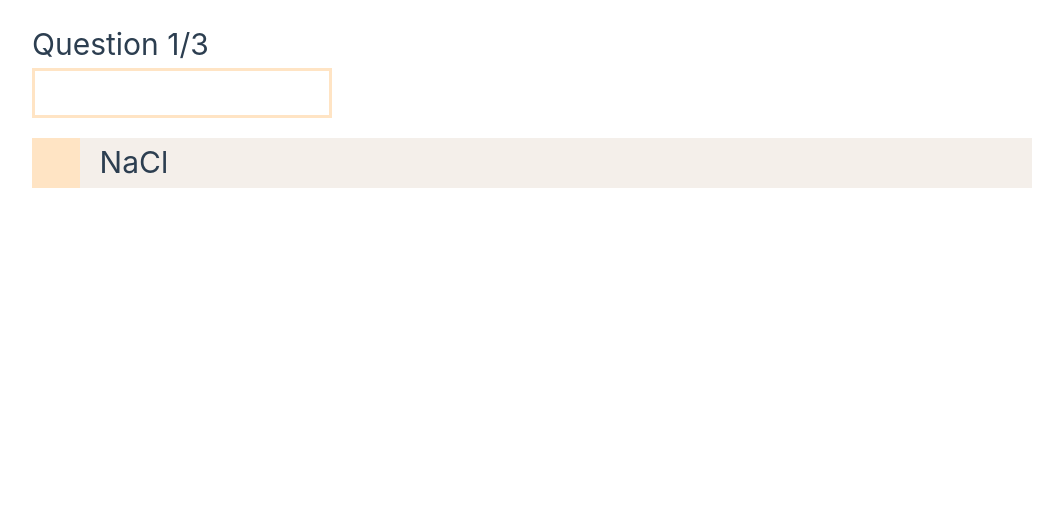
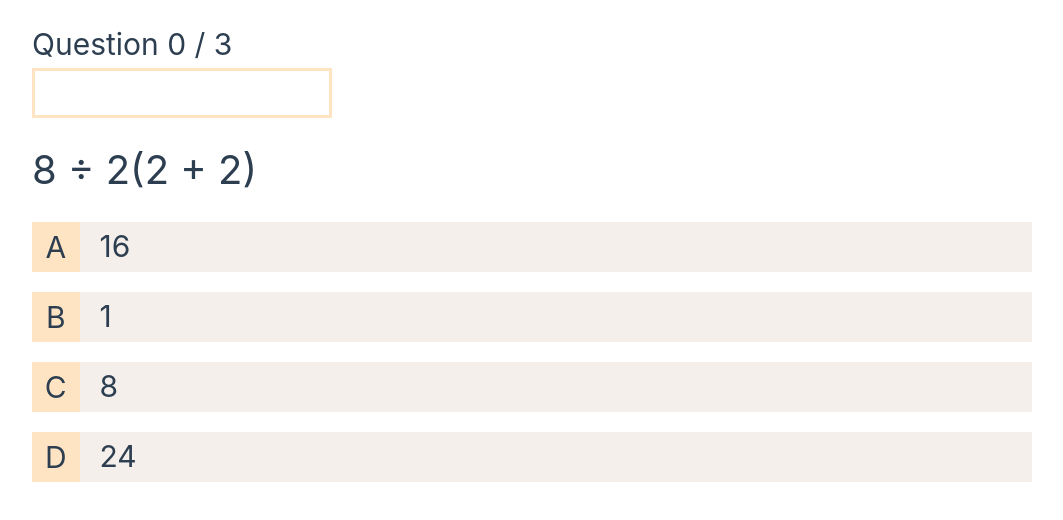
Before and after one commit to kokoichi206/frontend-prac, a Vue app in the folder VueQuizApp/: page /quiz/1 in a window 1280 px wide. Shown: the top 520 px of the page, without its empty margins (108-1171 px from the left). Built offline with nearby package versions, Linux system fonts and the light colour scheme.

Commit message:
finish quiz app

```diff
--- a/VueQuizApp/src/components/Question.vue
+++ b/VueQuizApp/src/components/Question.vue
@@ -1,12 +1,30 @@
+<script setup>
+import { defineProps, defineEmits } from "vue";
+const { question } = defineProps(["question"]);
+
+const emit = defineEmits(["selectOption"]);
+
+const selectedOption = (isCorrect) => {
+  emit("selectOption", isCorrect);
+};
+</script>
+
 <template>
   <div class="question-container">
-        <h1 class="question"></h1>
+    <h1 class="question">
+      {{ question.text }}
+    </h1>
   </div>
   <div class="option-container">
-        <div class="option">
-            <p class="option-label"></p>
+    <div
+      v-for="option in question.options"
+      :key="option.id"
+      class="option"
+      @click="selectedOption(option.isCorrect)"
+    >
+      <p class="option-label">{{ option.label }}</p>
       <div class="option-value">
-                <p>NaCl</p>
+        <p>{{ option.text }}</p>
       </div>
     </div>
   </div>
--- a/VueQuizApp/src/components/QuizHeader.vue
+++ b/VueQuizApp/src/components/QuizHeader.vue
@@ -1,8 +1,17 @@
+<script setup>
+import { defineProps } from "vue";
+
+const { questionStatus, barPercentage } = defineProps([
+  "questionStatus",
+  "barPercentage",
+]);
+</script>
+
 <template>
   <header>
-    <h4>Question 1/3</h4>
+    <h4>Question {{ questionStatus }}</h4>
     <div class="bar">
-      <div class="completion"></div>
+      <div class="completion" :style="{ width: barPercentage }"></div>
     </div>
   </header>
 </template>
--- /dev/null
+++ b/VueQuizApp/src/components/Result.vue
@@ -0,0 +1,30 @@
+<script setup>
+import { defineProps } from "vue";
+import { RouterLink } from "vue-router";
+
+const { numberOfCorrectAnswers, quizQuestionLength } = defineProps([
+  "numberOfCorrectAnswers",
+  "quizQuestionLength",
+]);
+</script>
+
+<template>
+  <div class="results">
+    <p>Your Results....</p>
+    <h1>{{ numberOfCorrectAnswers }}/{{ quizQuestionLength }}</h1>
+
+    <RouterLink to="/">Go Back</RouterLink>
+  </div>
+</template>
+
+<style scoped>
+.results {
+  text-align: center;
+  padding: 100px 0;
+}
+
+p {
+  font-size: 30px;
+  font-weight: bold;
+}
+</style>
--- a/VueQuizApp/src/views/QuizView.vue
+++ b/VueQuizApp/src/views/QuizView.vue
@@ -1,13 +1,57 @@
 <script setup>
 import Question from "../components/Question.vue";
 import QuestionHeader from "../components/QuizHeader.vue";
+import Result from "../components/Result.vue";
+import { useRoute } from "vue-router";
+import { ref, computed } from "vue";
+import quizes from "../data/quizes.json";
+
+const router = useRoute();
+const id = parseInt(router.params.id);
+const quiz = quizes.find((quiz) => quiz.id === id);
+const currentQuestionIndex = ref(0);
+const numberOfCorrectAnswers = ref(0);
+const showResults = ref(false);
+
+// const questionStatus = `${currentQuestionIndex.value + 1} / ${quiz.questions.length}`;
+// watch(currentQuestionIndex.value, (val) => {
+//   questionStatus.value = `${val + 1} / ${quiz.questions.length}`;
+// });
+const questionStatus = computed(() => {
+  return `${currentQuestionIndex.value} / ${quiz.questions.length}`;
+});
+const barPercentage = computed(
+  () => ` ${(100 * currentQuestionIndex.value) / quiz.questions.length}%`
+);
+
+const onOptionSelected = (isCorrect) => {
+  if (isCorrect) {
+    numberOfCorrectAnswers.value++;
+  }
+
+  if (quiz.questions.length - 1 === currentQuestionIndex.value) {
+    showResults.value = true;
+  }
+
+  currentQuestionIndex.value++;
+};
 </script>
 
 <template>
   <div>
-    <QuestionHeader />
+    <QuestionHeader :questionStatus="questionStatus" :barPercentage="barPercentage" />
     <div>
-      <Question />
+      <Question
+        v-if="!showResults"
+        :question="quiz.questions[currentQuestionIndex]"
+        @selectOption="onOptionSelected"
+      />
+
+      <Result
+        v-else
+        :quizQuestionLength="quiz.questions.length"
+        :numberOfCorrectAnswers="numberOfCorrectAnswers"
+      />
     </div>
   </div>
 </template>
```
Lines whose indentation alone changed are shown as unchanged.
